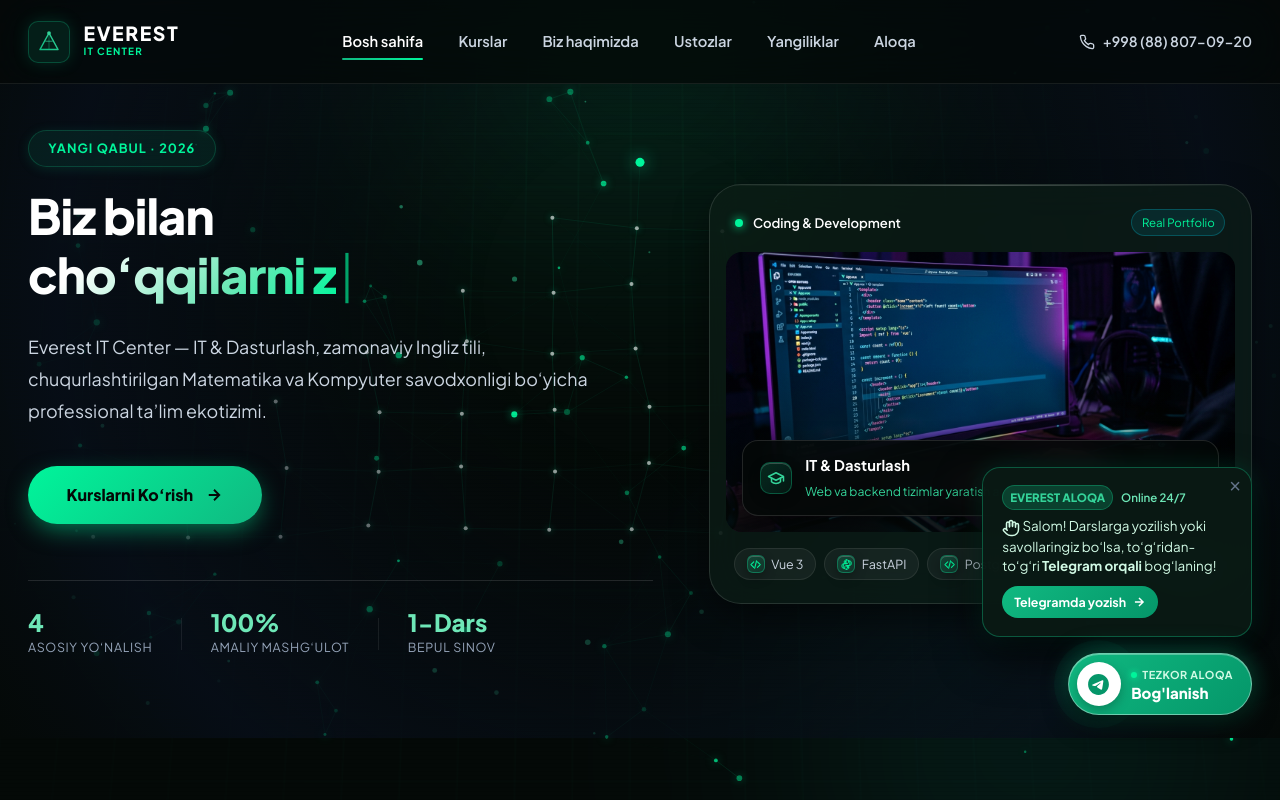
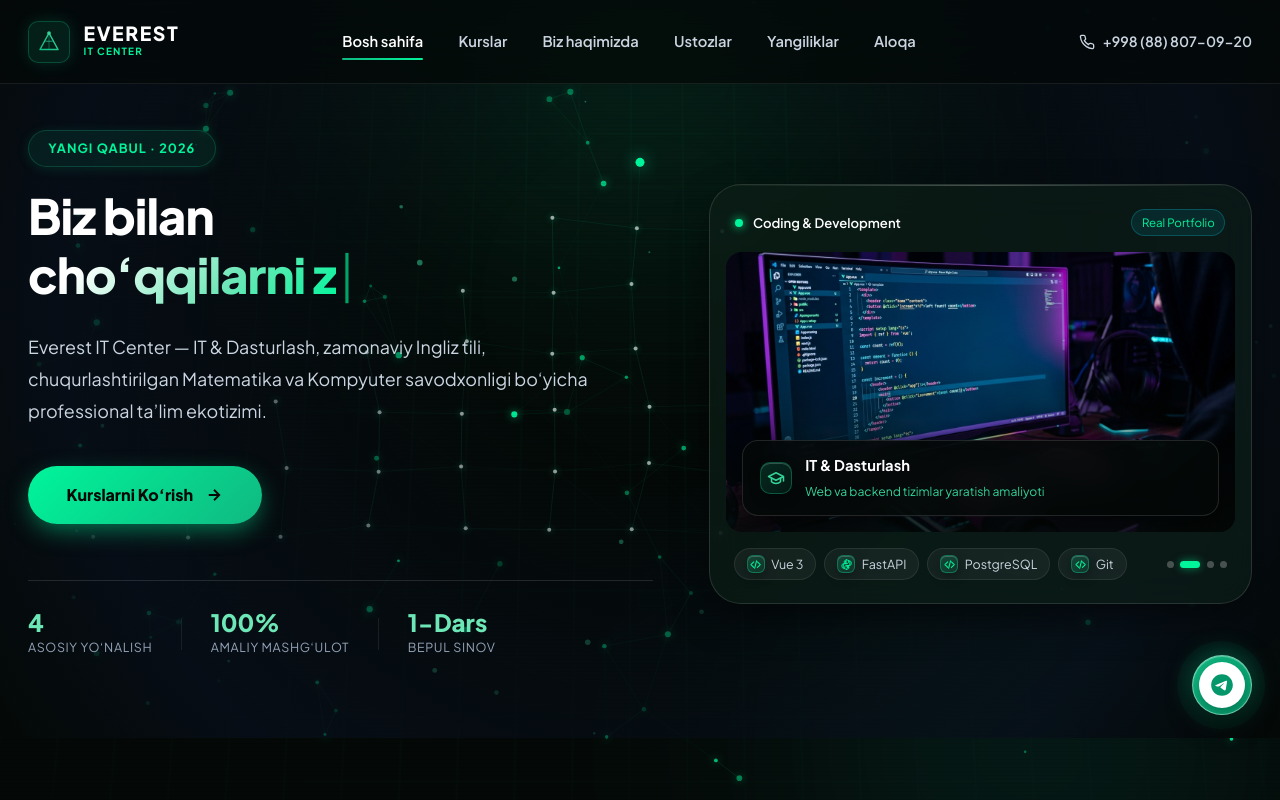
Before and after one commit to shamsiddin009/Everest-IT-center, a Vue app: page / in a window 1280 px wide. Shown: the top 800 px of the page. Built offline with nearby package versions, Linux system fonts and the light colour scheme.

Commit message:
feat: telegram floating button starts as compact icon and smoothly expands labels on click/tap

```diff
--- a/src/components/TelegramFloatingButton.vue
+++ b/src/components/TelegramFloatingButton.vue
@@ -1,63 +1,44 @@
 <script setup>
-import { ref, onMounted } from 'vue';
-import Sticker from './Sticker.vue';
+import { ref, onMounted, onUnmounted } from 'vue';
 
-const showGreeting = ref(false);
-const isDismissed = ref(false);
+const isExpanded = ref(false);
+const wrapperRef = ref(null);
 
-const dismissGreeting = (e) => {
-  e.stopPropagation();
-  e.preventDefault();
-  isDismissed.value = true;
-  showGreeting.value = false;
+const toggleExpanded = (e) => {
+  if (!isExpanded.value) {
+    // First click / tap: expand labels smoothly
+    e.preventDefault();
+    isExpanded.value = true;
+  }
+  // Second click (when already expanded): allow navigating directly to t.me/Bekorchi_11
+};
+
+const handleDocumentClick = (e) => {
+  if (wrapperRef.value && !wrapperRef.value.contains(e.target)) {
+    isExpanded.value = false;
+  }
 };
 
 onMounted(() => {
-  // Show greeting prompt gently after 2.5 seconds
-  setTimeout(() => {
-    if (!isDismissed.value) {
-      showGreeting.value = true;
-    }
-  }, 2500);
+  document.addEventListener('click', handleDocumentClick);
+});
+
+onUnmounted(() => {
+  document.removeEventListener('click', handleDocumentClick);
 });
 </script>
 
 <template>
-  <aside class="telegram-floating-wrapper" aria-label="Telegram Bot bilan bog‘lanish">
-    <!-- Interactive Greeting Tooltip -->
-    <transition name="pop-fade">
-      <div v-if="showGreeting && !isDismissed" class="tg-greeting-bubble">
-        <button class="tg-close-bubble" @click="dismissGreeting" aria-label="Xabarni yopish">
-          &times;
-        </button>
-        <div class="tg-bubble-header">
-          <span class="tg-bubble-badge">Everest Aloqa</span>
-          <span class="tg-bubble-status">Online 24/7</span>
-        </div>
-        <p class="tg-bubble-msg">
-          <Sticker name="wave" size="xs" variant="flat" /> Salom! Darslarga yozilish yoki savollaringiz bo‘lsa, to‘g‘ridan-to‘g‘ri <strong>Telegram orqali</strong> bog‘laning!
-        </p>
-        <a
-          href="https://t.me/Bekorchi_11"
-          target="_blank"
-          rel="noopener noreferrer"
-          class="tg-bubble-btn"
-        >
-          <span>Telegramda yozish</span>
-          <svg viewBox="0 0 24 24" fill="none" stroke="currentColor" stroke-width="2.5" width="14" height="14">
-            <path d="M5 12h14M12 5l7 7-7 7"/>
-          </svg>
-        </a>
-      </div>
-    </transition>
-
-    <!-- Main Floating Action Button -->
+  <aside ref="wrapperRef" class="telegram-floating-wrapper" aria-label="Telegram orqali bog‘lanish">
+    <!-- Main Floating Expandable Action Button -->
     <a
       href="https://t.me/Bekorchi_11"
       target="_blank"
       rel="noopener noreferrer"
       class="telegram-floating-btn"
-      title="Telegram orqali bog'lanish"
+      :class="{ 'is-expanded': isExpanded }"
+      :title="isExpanded ? 'Telegramda ochish' : 'Bog\'lanish uchun bosing'"
+      @click="toggleExpanded"
     >
       <div class="tg-pulse-ring"></div>
       <div class="tg-pulse-ring tg-pulse-ring--delay"></div>
@@ -69,12 +50,18 @@ onMounted(() => {
           </svg>
         </div>
 
+        <!-- Smooth Sliding Label Box -->
         <div class="tg-label-box">
           <div class="tg-label-sub">
             <span class="online-indicator"></span>
             <span>Tezkor aloqa</span>
           </div>
-          <span class="tg-label-main">Bog'lanish</span>
+          <div class="tg-label-row">
+            <span class="tg-label-main">Bog'lanish</span>
+            <svg class="tg-arrow-icon" viewBox="0 0 24 24" fill="none" stroke="currentColor" stroke-width="2.5" width="14" height="14">
+              <path d="M5 12h14M12 5l7 7-7 7"/>
+            </svg>
+          </div>
         </div>
       </div>
     </a>
@@ -90,93 +77,11 @@ onMounted(() => {
   display: flex;
   flex-direction: column;
   align-items: flex-end;
-  gap: 12px;
   pointer-events: none;
 }
 
 .telegram-floating-wrapper * {
   pointer-events: auto;
-}
-
-/* Greeting Bubble */
-.tg-greeting-bubble {
-  position: relative;
-  width: 270px;
-  background: rgba(10, 26, 20, 0.96);
-  backdrop-filter: blur(20px);
-  -webkit-backdrop-filter: blur(20px);
-  border: 1px solid rgba(16, 185, 129, 0.4);
-  border-radius: 18px;
-  padding: 1.1rem 1.2rem;
-  box-shadow: 0 18px 45px rgba(0, 0, 0, 0.75), 0 0 25px rgba(16, 185, 129, 0.2);
-  margin-bottom: 4px;
-}
-
-.tg-close-bubble {
-  position: absolute;
-  top: 8px;
-  right: 10px;
-  background: none;
-  border: none;
-  color: var(--color-text-dim, #637A71);
-  font-size: 1.25rem;
-  line-height: 1;
-  cursor: pointer;
-  transition: color 0.2s;
-}
-
-.tg-close-bubble:hover {
-  color: #fff;
-}
-
-.tg-bubble-header {
-  display: flex;
-  align-items: center;
-  gap: 8px;
-  margin-bottom: 6px;
-}
-
-.tg-bubble-badge {
-  font-size: 0.72rem;
-  font-weight: 800;
-  text-transform: uppercase;
-  background: rgba(16, 185, 129, 0.25);
-  color: #34D399;
-  padding: 2px 7px;
-  border-radius: 999px;
-  border: 1px solid rgba(16, 185, 129, 0.4);
-}
-
-.tg-bubble-status {
-  font-size: 0.72rem;
-  color: #6EE7B7;
-  font-weight: 600;
-}
-
-.tg-bubble-msg {
-  font-size: 0.84rem;
-  color: #D1FAE5;
-  line-height: 1.45;
-  margin-bottom: 10px;
-}
-
-.tg-bubble-btn {
-  display: inline-flex;
-  align-items: center;
-  gap: 6px;
-  background: linear-gradient(135deg, #10B981 0%, #059669 100%);
-  color: #FFFFFF;
-  text-decoration: none;
-  font-size: 0.78rem;
-  font-weight: 700;
-  padding: 6px 12px;
-  border-radius: 999px;
-  transition: all 0.2s;
-}
-
-.tg-bubble-btn:hover {
-  background: linear-gradient(135deg, #34D399 0%, #10B981 100%);
-  transform: translateX(2px);
 }
 
 /* Floating Action Button */
@@ -188,14 +93,14 @@ onMounted(() => {
   outline: none;
   cursor: pointer;
   border-radius: 999px;
+  user-select: none;
 }
 
 .tg-btn-core {
   position: relative;
   display: flex;
   align-items: center;
-  gap: 10px;
-  padding: 8px 18px 8px 8px;
+  padding: 6px;
   background: linear-gradient(135deg, #10B981 0%, #059669 100%);
   border: 1.5px solid rgba(255, 255, 255, 0.4);
   border-radius: 999px;
@@ -203,22 +108,23 @@ onMounted(() => {
     0 10px 25px rgba(0, 0, 0, 0.6),
     0 0 25px rgba(16, 185, 129, 0.5),
     inset 0 1px 0 rgba(255, 255, 255, 0.3);
-  transition: all 0.3s cubic-bezier(0.16, 1, 0.3, 1);
+  transition: all 0.35s cubic-bezier(0.16, 1, 0.3, 1);
   z-index: 2;
+  overflow: hidden;
 }
 
 .telegram-floating-btn:hover .tg-btn-core {
-  transform: translateY(-3px) scale(1.03);
   background: linear-gradient(135deg, #34D399 0%, #10B981 100%);
   box-shadow:
     0 16px 35px rgba(0, 0, 0, 0.7),
     0 0 35px rgba(0, 245, 155, 0.7),
     inset 0 1px 0 rgba(255, 255, 255, 0.5);
+  transform: translateY(-2px);
 }
 
 .tg-icon-box {
-  width: 44px;
-  height: 44px;
+  width: 46px;
+  height: 46px;
   background: #FFFFFF;
   border-radius: 50%;
   display: flex;
@@ -230,20 +136,44 @@ onMounted(() => {
   transition: transform 0.3s ease;
 }
 
-.telegram-floating-btn:hover .tg-icon-box {
-  transform: rotate(-8deg) scale(1.08);
+.telegram-floating-btn:hover .tg-icon-box,
+.telegram-floating-btn.is-expanded .tg-icon-box {
+  transform: rotate(-10deg) scale(1.06);
   color: #10B981;
 }
 
 .tg-plane-svg {
-  width: 25px;
-  height: 25px;
+  width: 26px;
+  height: 26px;
   margin-right: 1px;
 }
 
+/* Sliding Label Box: Hidden by default (compact icon circle) */
 .tg-label-box {
   display: flex;
   flex-direction: column;
+  max-width: 0;
+  opacity: 0;
+  transform: translateX(10px);
+  padding-left: 0;
+  padding-right: 0;
+  white-space: nowrap;
+  pointer-events: none;
+  transition: max-width 0.4s cubic-bezier(0.16, 1, 0.3, 1),
+              opacity 0.25s ease,
+              padding 0.35s ease,
+              transform 0.35s cubic-bezier(0.16, 1, 0.3, 1);
+}
+
+/* When expanded or hovered on desktop */
+.telegram-floating-btn.is-expanded .tg-label-box,
+.telegram-floating-btn:hover .tg-label-box {
+  max-width: 170px;
+  opacity: 1;
+  transform: translateX(0);
+  padding-left: 10px;
+  padding-right: 14px;
+  pointer-events: auto;
 }
 
 .tg-label-sub {
@@ -266,6 +196,12 @@ onMounted(() => {
   animation: blink 1.5s infinite;
 }
 
+.tg-label-row {
+  display: flex;
+  align-items: center;
+  gap: 5px;
+}
+
 .tg-label-main {
   font-family: var(--font-heading);
   font-size: 0.94rem;
@@ -274,11 +210,21 @@ onMounted(() => {
   line-height: 1.2;
 }
 
+.tg-arrow-icon {
+  color: #D1FAE5;
+  transition: transform 0.2s ease;
+}
+
+.telegram-floating-btn:hover .tg-arrow-icon {
+  transform: translateX(3px);
+  color: #FFFFFF;
+}
+
 /* Pulsing radar waves behind button */
 .tg-pulse-ring {
   position: absolute;
   top: 50%;
-  left: 30px;
+  left: 29px;
   transform: translate(-50%, -50%);
   width: 52px;
   height: 52px;
@@ -311,39 +257,21 @@ onMounted(() => {
   50% { opacity: 0.4; transform: scale(0.8); }
 }
 
-/* Transitions */
-.pop-fade-enter-active,
-.pop-fade-leave-active {
-  transition: all 0.3s cubic-bezier(0.16, 1, 0.3, 1);
-}
-
-.pop-fade-enter-from,
-.pop-fade-leave-to {
-  opacity: 0;
-  transform: translateY(12px) scale(0.92);
-}
-
 @media (max-width: 600px) {
   .telegram-floating-wrapper {
     bottom: 80px;
-    right: 18px;
-  }
-  .tg-greeting-bubble {
-    width: calc(100vw - 40px);
-    max-width: 290px;
-  }
-  .tg-label-box {
-    display: none;
-  }
-  .tg-btn-core {
-    padding: 6px;
+    right: 16px;
   }
   .tg-icon-box {
-    width: 48px;
-    height: 48px;
+    width: 44px;
+    height: 44px;
+  }
+  .tg-plane-svg {
+    width: 24px;
+    height: 24px;
   }
   .tg-pulse-ring {
-    left: 50%;
+    left: 28px;
   }
 }
 </style>
```
